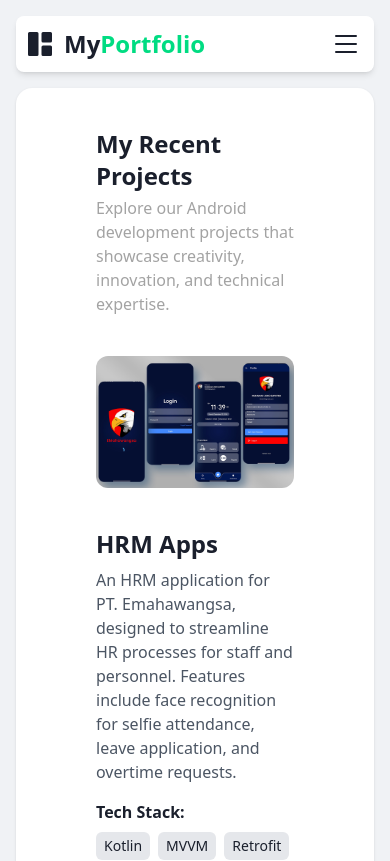
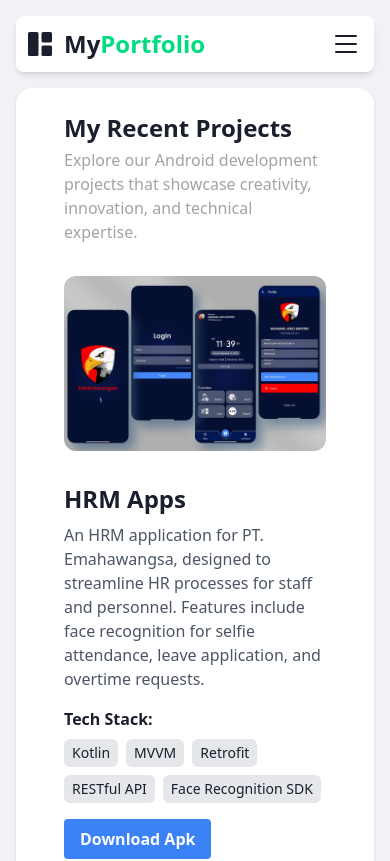
Before and after one commit to rikoarik/Portfolio-website, a Next.js app: page /projects in a window 390 px wide. Shown: the top 861 px of the page. Built offline with nearby package versions, Linux system fonts and the light colour scheme; what tailwindcss-animated would draw is missing.

Commit message:
update project ui for mobile

```diff
--- a/src/app/project.tsx
+++ b/src/app/project.tsx
@@ -35,9 +35,11 @@
    return (
      <>
        <div className="rounded-2xl bg-white shadow dark:bg-black dark:shadow-dark">
-         <div className="rounded-full ms-16 mr-16 px-4 xl:px-0 py-10 mx-auto">
-           <div className="max-w-3xl mb-10 lg:mb-14">
-             <h2 className="font-semibold text-2xl md:text-4xl md:leading-tight">My Recent Projects</h2>
+  <div className="rounded-full ms-8 mr-8 px-4 xl:px-0 py-6 mx-auto">
+    <div className="max-w-3xl mb-8 lg:mb-12">
+      <h2 className="font-semibold text-2xl md:text-4xl md:leading-tight">
+        My Recent Projects
+      </h2>
       <p className="mt-1 text-neutral-400">
         Explore our Android development projects that showcase creativity, innovation, and technical expertise.
       </p>
@@ -46,7 +48,7 @@
       {androidProjects.map((project, index) => (
         <div
           key={project.id}
-                 className="grid grid-cols-1 lg:grid-cols-2 lg:items-center gap-10"
+          className="grid grid-cols-1 lg:grid-cols-2 lg:items-center gap-8"
         >
           {index % 2 === 0 ? (
             <>
@@ -114,6 +116,7 @@
     </div>
   </div>
 </div>
+
      </>
    );
  };
```
Lines whose indentation alone changed are shown as unchanged.
